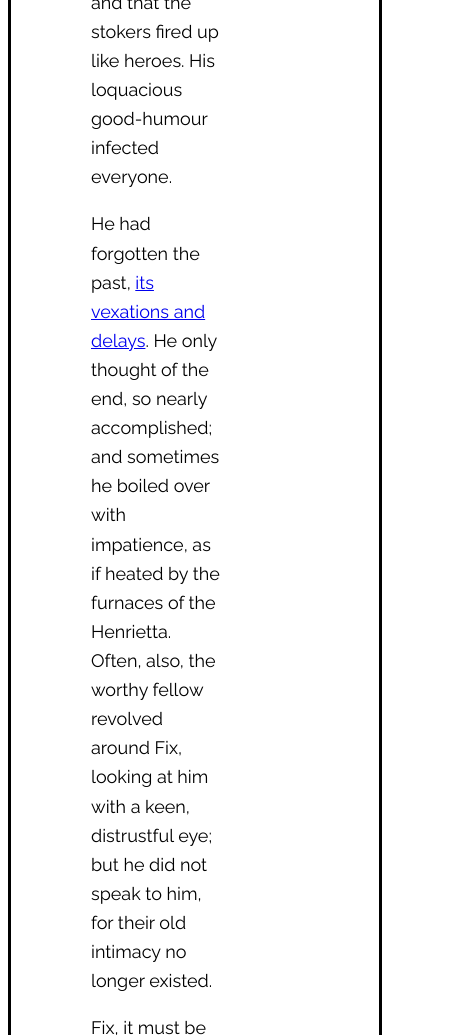
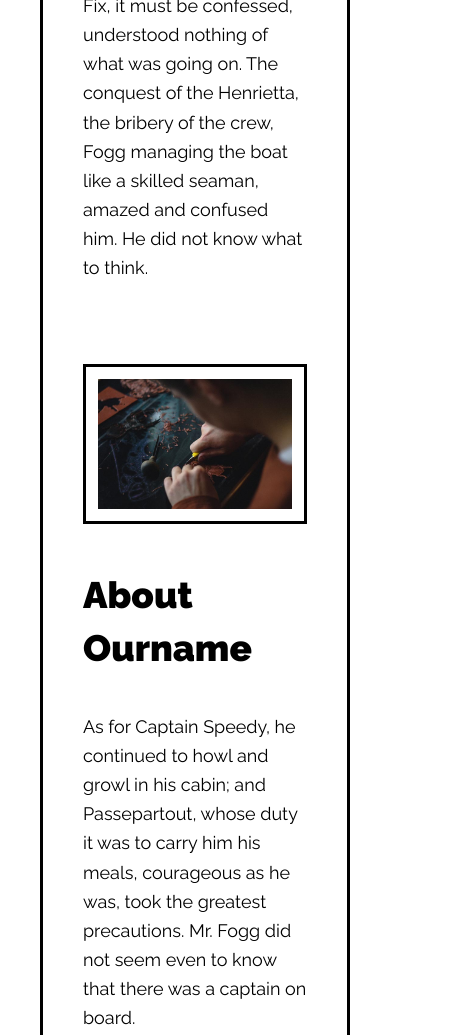
Before and after one commit to andrewgwardwell/kd, a plain HTML site: page styling/styling.html in a window 390 px wide. Shown: the part 1698-2733 px from the top of the page, 468 px wide, since content can reach past the window. Drawn offline with Linux system fonts and the light colour scheme.

Commit message:
media queries

```diff
--- a/styling/style.css
+++ b/styling/style.css
@@ -2,6 +2,7 @@ body {
 	font-family: Raleway,"Trebuchet MS","Lucida Grande","Lucida Sans Unicode","Lucida Sans",Tahoma,sans-serif;
 	font-size: 1.125rem;
 	line-height: 1.618;
+	margin:0;
 }
 
 h1 {
@@ -67,9 +68,18 @@ border-width:0.1875rem;}
 
 .col_01 {width: 62.5%;
 float: left;}
+
+.col_01 > : first-child {
+	margin-top:0;
+}
 .col_02 {width: 37.5%;
 float: right;padding-left: 5rem;box-sizing:border-box;}
-
+.image_frame {
+box-sizing:border-box;
+padding:.75rem;
+border-style:solid;
+border-width:0.1875rem
+}
 
 .clearfix:before,
 .clearfix:after {
@@ -77,3 +87,61 @@ float: right;padding-left: 5rem;box-sizing:border-box;}
   display: table;
 }
 .clearfix:after { clear: both; }
+
+@media (max-width: 85rem) {
+	body {
+		padding:0 2.5rem ;
+	}
+}
+@media(max-width: 80rem){
+	.wrapper {
+		padding:4.5rem ;
+	}
+	.col_02 {padding-left: 4.5rem;}
+}
+@media(max-width: 75rem){
+	.wrapper {
+		padding:4rem ;
+	}
+	.col_02 {padding-left: 4rem;}
+}
+@media(max-width: 70rem){
+	.wrapper {
+		padding:3.5rem ;
+	}
+	.col_02 {padding-left: 3.5rem;}
+}
+@media(max-width: 65rem){
+	.wrapper {
+		padding:3rem ;
+	}
+	.col_02 {padding-left: 3rem;}
+}
+@media (max-width: 60rem){
+	.wrapper {
+		padding:4rem;
+	}
+
+
+.col_01, .col_02 {
+	float: none;
+    width:100%;
+}
+.col_02 {
+	padding-left:0;
+	padding-top: 4rem;
+}
+}
+
+@media (max-width: 55rem){
+	.wrapper {
+		padding:3.5rem;
+	}
+@media (max-width: 45rem){
+	.wrapper {
+		padding:3rem;
+	}
+@media (max-width: 35rem){
+	.wrapper {
+		padding:2.5rem;
+	}
```
